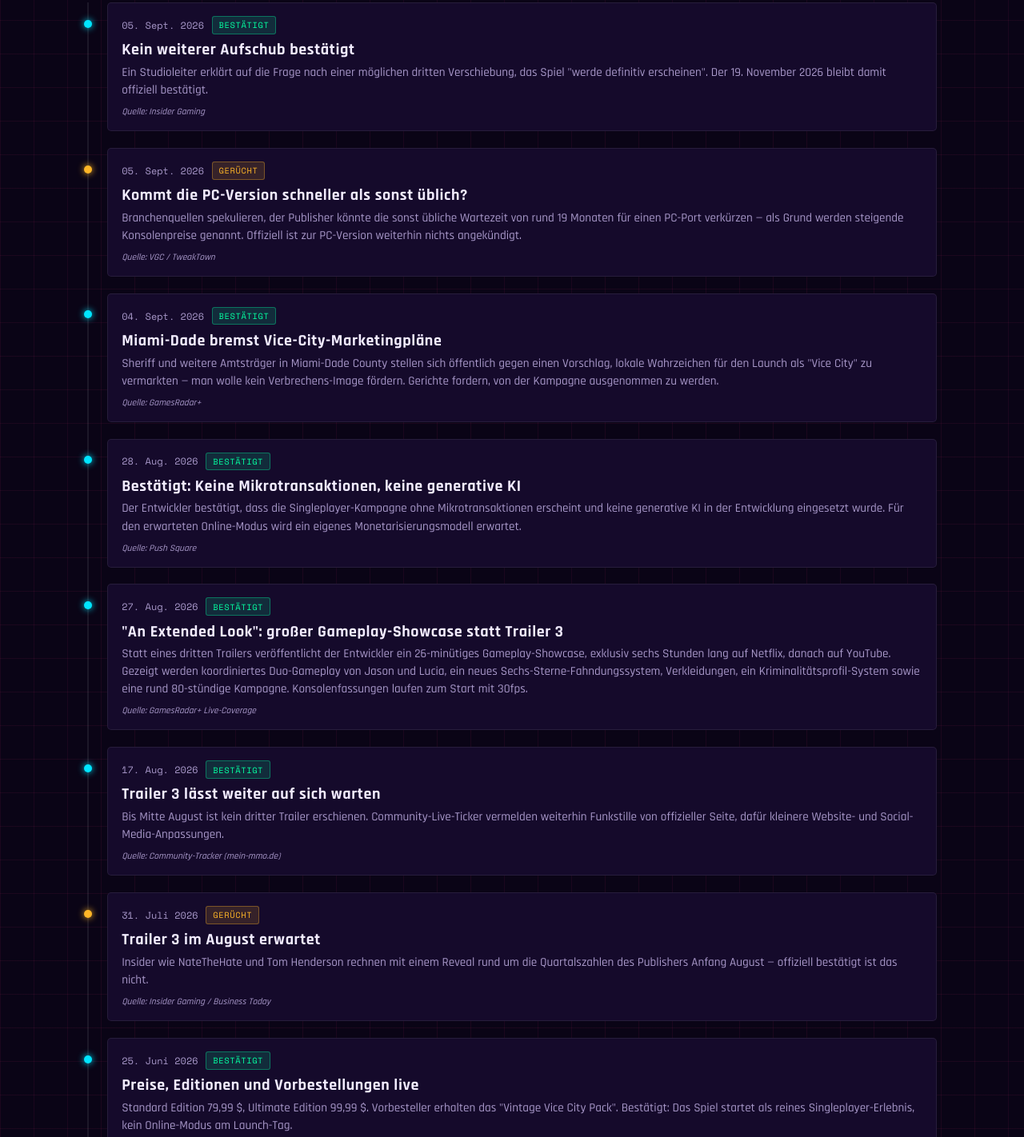
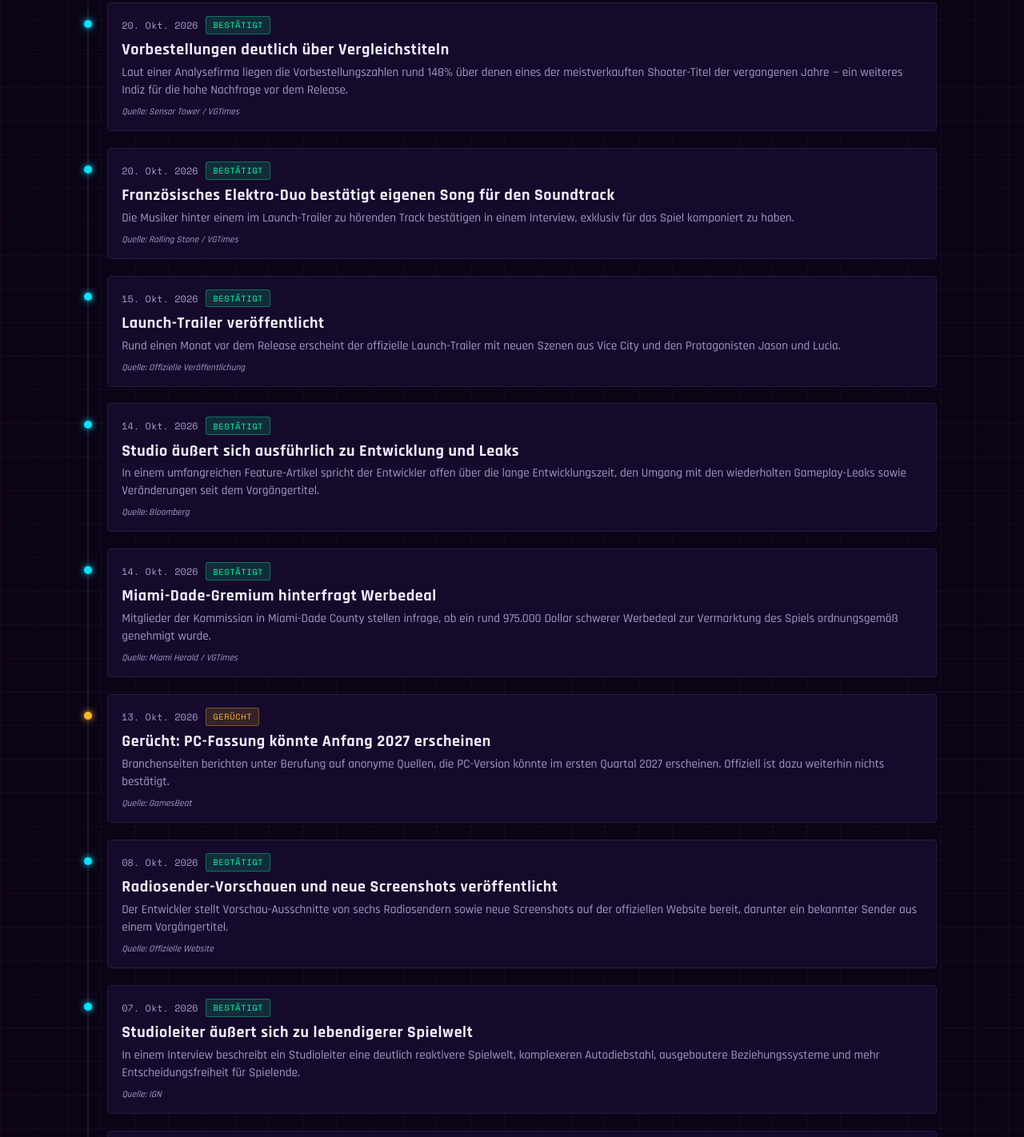
Before and after one commit to SAX7Sunny/leonida-wire, a plain HTML site: page index.html in a window 1280 px wide. Shown: the part 647-2069 px from the top of the page at 80% size. Drawn offline with nearby package versions, Linux system fonts and the light colour scheme.

Commit message:
Add files via upload

```diff
--- a/index.html
+++ b/index.html
@@ -358,7 +358,7 @@
 
 <footer>
   Inoffizielles Fanprojekt ohne offizielle Verbindung zum Publisher oder Entwicklerstudio.<br>
-  Alle Angaben nach bestem Wissen recherchiert · Stand: 10.09.2026
+  Alle Angaben nach bestem Wissen recherchiert · Stand: 22.10.2026
 </footer>
 
 <script>
@@ -366,6 +366,14 @@
 const RELEASE_DATE = new Date('2026-11-19T00:00:00');
 
 const newsItems = [
+  {date:'2026-10-20', status:'bestaetigt', title:'Vorbestellungen deutlich über Vergleichstiteln', text:'Laut einer Analysefirma liegen die Vorbestellungszahlen rund 148% über denen eines der meistverkauften Shooter-Titel der vergangenen Jahre — ein weiteres Indiz für die hohe Nachfrage vor dem Release.', src:'Sensor Tower / VGTimes'},
+  {date:'2026-10-20', status:'bestaetigt', title:'Französisches Elektro-Duo bestätigt eigenen Song für den Soundtrack', text:'Die Musiker hinter einem im Launch-Trailer zu hörenden Track bestätigen in einem Interview, exklusiv für das Spiel komponiert zu haben.', src:'Rolling Stone / VGTimes'},
+  {date:'2026-10-15', status:'bestaetigt', title:'Launch-Trailer veröffentlicht', text:'Rund einen Monat vor dem Release erscheint der offizielle Launch-Trailer mit neuen Szenen aus Vice City und den Protagonisten Jason und Lucia.', src:'Offizielle Veröffentlichung'},
+  {date:'2026-10-14', status:'bestaetigt', title:'Studio äußert sich ausführlich zu Entwicklung und Leaks', text:'In einem umfangreichen Feature-Artikel spricht der Entwickler offen über die lange Entwicklungszeit, den Umgang mit den wiederholten Gameplay-Leaks sowie Veränderungen seit dem Vorgängertitel.', src:'Bloomberg'},
+  {date:'2026-10-14', status:'bestaetigt', title:'Miami-Dade-Gremium hinterfragt Werbedeal', text:'Mitglieder der Kommission in Miami-Dade County stellen infrage, ob ein rund 975.000 Dollar schwerer Werbedeal zur Vermarktung des Spiels ordnungsgemäß genehmigt wurde.', src:'Miami Herald / VGTimes'},
+  {date:'2026-10-13', status:'geruecht', title:'Gerücht: PC-Fassung könnte Anfang 2027 erscheinen', text:'Branchenseiten berichten unter Berufung auf anonyme Quellen, die PC-Version könnte im ersten Quartal 2027 erscheinen. Offiziell ist dazu weiterhin nichts bestätigt.', src:'GamesBeat'},
+  {date:'2026-10-08', status:'bestaetigt', title:'Radiosender-Vorschauen und neue Screenshots veröffentlicht', text:'Der Entwickler stellt Vorschau-Ausschnitte von sechs Radiosendern sowie neue Screenshots auf der offiziellen Website bereit, darunter ein bekannter Sender aus einem Vorgängertitel.', src:'Offizielle Website'},
+  {date:'2026-10-07', status:'bestaetigt', title:'Studioleiter äußert sich zu lebendigerer Spielwelt', text:'In einem Interview beschreibt ein Studioleiter eine deutlich reaktivere Spielwelt, komplexeren Autodiebstahl, ausgebautere Beziehungssysteme und mehr Entscheidungsfreiheit für Spielende.', src:'IGN'},
   {date:'2026-09-05', status:'bestaetigt', title:'Kein weiterer Aufschub bestätigt', text:'Ein Studioleiter erklärt auf die Frage nach einer möglichen dritten Verschiebung, das Spiel "werde definitiv erscheinen". Der 19. November 2026 bleibt damit offiziell bestätigt.', src:'Insider Gaming'},
   {date:'2026-09-05', status:'geruecht', title:'Kommt die PC-Version schneller als sonst üblich?', text:'Branchenquellen spekulieren, der Publisher könnte die sonst übliche Wartezeit von rund 19 Monaten für einen PC-Port verkürzen — als Grund werden steigende Konsolenpreise genannt. Offiziell ist zur PC-Version weiterhin nichts angekündigt.', src:'VGC / TweakTown'},
   {date:'2026-09-04', status:'bestaetigt', title:'Miami-Dade bremst Vice-City-Marketingpläne', text:'Sheriff und weitere Amtsträger in Miami-Dade County stellen sich öffentlich gegen einen Vorschlag, lokale Wahrzeichen für den Launch als "Vice City" zu vermarkten — man wolle kein Verbrechens-Image fördern. Gerichte fordern, von der Kampagne ausgenommen zu werden.', src:'GamesRadar+'},
```
